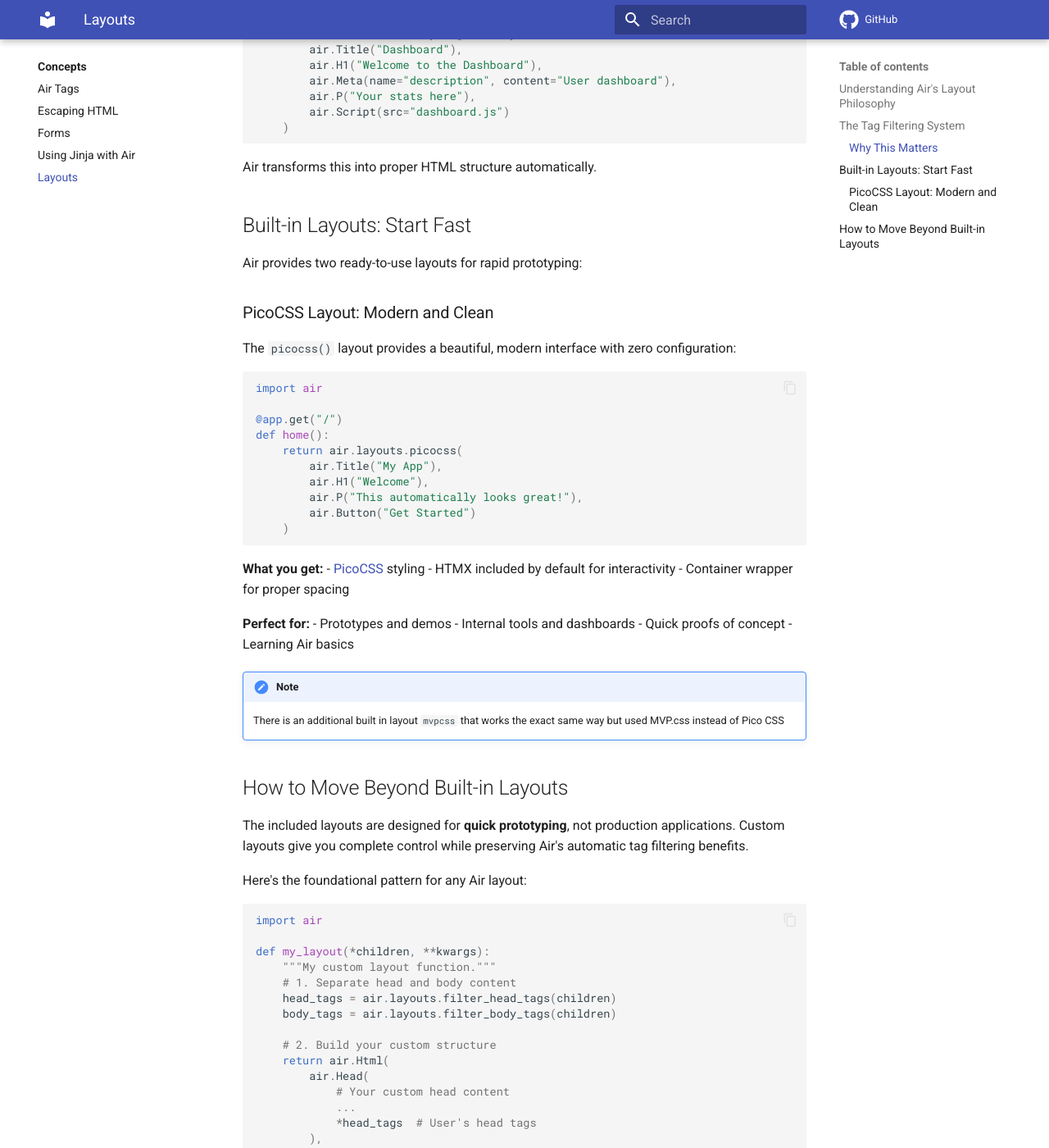
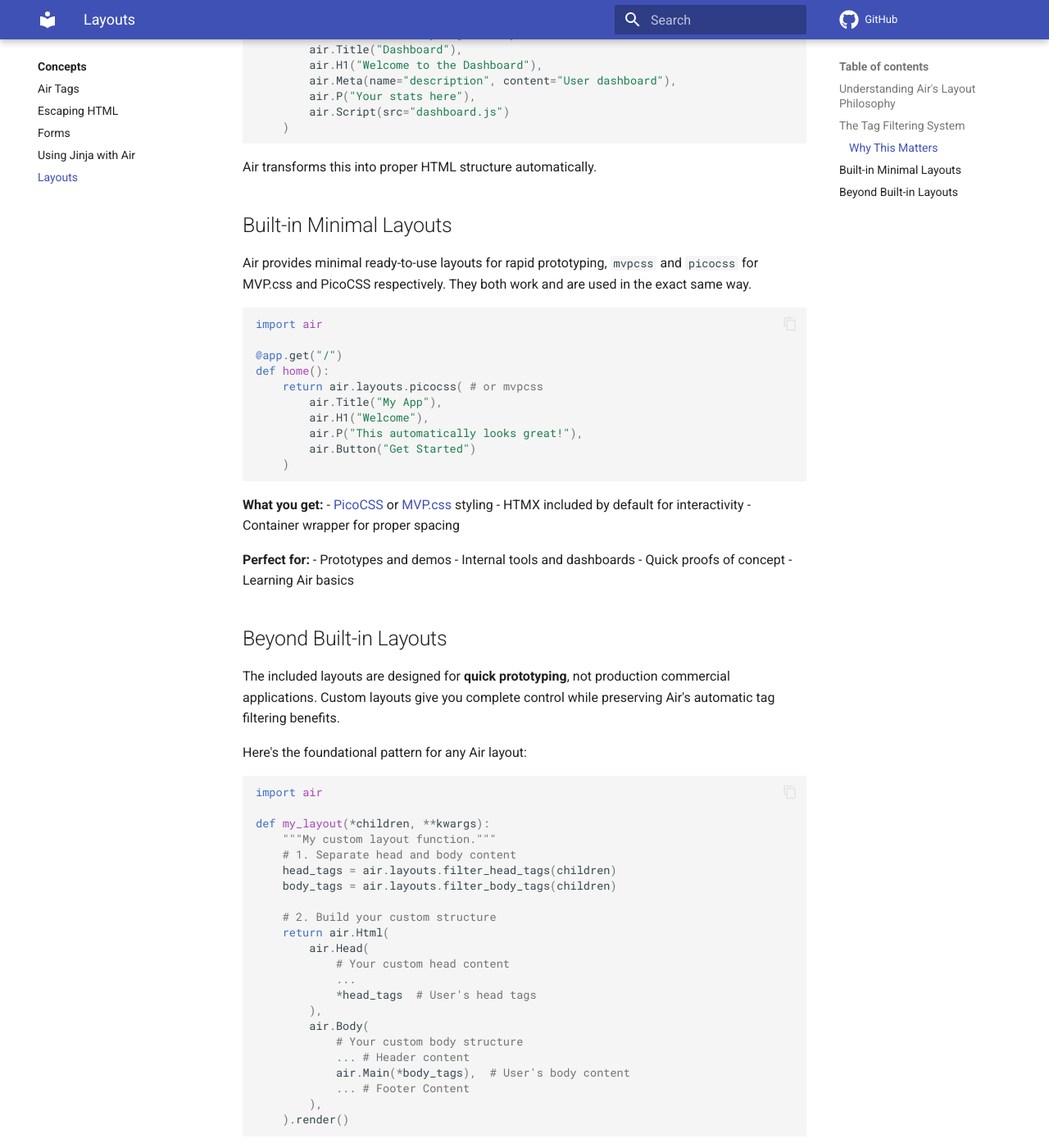
Before and after one commit to feldroy/air, an MkDocs documentation site: the page built from docs/concepts/layouts.md, in a window 1280 px wide and 1400 px high, scrolled down 1218 px. Shown: the whole window at 82% size. Built offline with MkDocs 1.6.1 and Material for MkDocs 9.7.7, drawn with Linux system fonts in a browser that asks for light colours; comment, search, counter and statistics services are not loaded; some of the changed text lies outside the part shown.

Commit message:
Layout Concept edits

````diff
--- a/docs/concepts/layouts.md
+++ b/docs/concepts/layouts.md
@@ -54,20 +54,16 @@ def home():
 
 Air transforms this into proper HTML structure automatically.
 
-## Built-in Layouts: Start Fast
+## Built-in Minimal Layouts
 
-Air provides two ready-to-use layouts for rapid prototyping:
-
-### PicoCSS Layout: Modern and Clean
-
-The `picocss()` layout provides a beautiful, modern interface with zero configuration:
+Air provides minimal ready-to-use layouts for rapid prototyping, `mvpcss` and `picocss` for MVP.css and PicoCSS respectively.  They both work and are used in the exact same way.
 
 ```python
 import air
 
 @app.get("/")
 def home():
-    return air.layouts.picocss(
+    return air.layouts.picocss( # or mvpcss
         air.Title("My App"),
         air.H1("Welcome"),
         air.P("This automatically looks great!"),
@@ -76,7 +72,7 @@ def home():
 ```
 
 **What you get:**
-- [PicoCSS](https://picocss.com/) styling
+- [PicoCSS](https://picocss.com/) or [MVP.css](https://andybrewer.github.io/mvp/) styling
 - HTMX included by default for interactivity
 - Container wrapper for proper spacing
 
@@ -86,13 +82,9 @@ def home():
 - Quick proofs of concept
 - Learning Air basics
 
-!!! note
+## Beyond Built-in Layouts
 
-    There is an additional built in layout `mvpcss` that works the exact same way but used MVP.css instead of Pico CSS
-
-## How to Move Beyond Built-in Layouts
-
-The included layouts are designed for **quick prototyping**, not production applications.  Custom layouts give you complete control while preserving Air's automatic tag filtering benefits.
+The included layouts are designed for **quick prototyping**, not production commercial applications.  Custom layouts give you complete control while preserving Air's automatic tag filtering benefits.
 
 Here's the foundational pattern for any Air layout:
 
````
Also changed, not shown: other parts of docs/concepts/layouts.md (+0 -1 lines).
